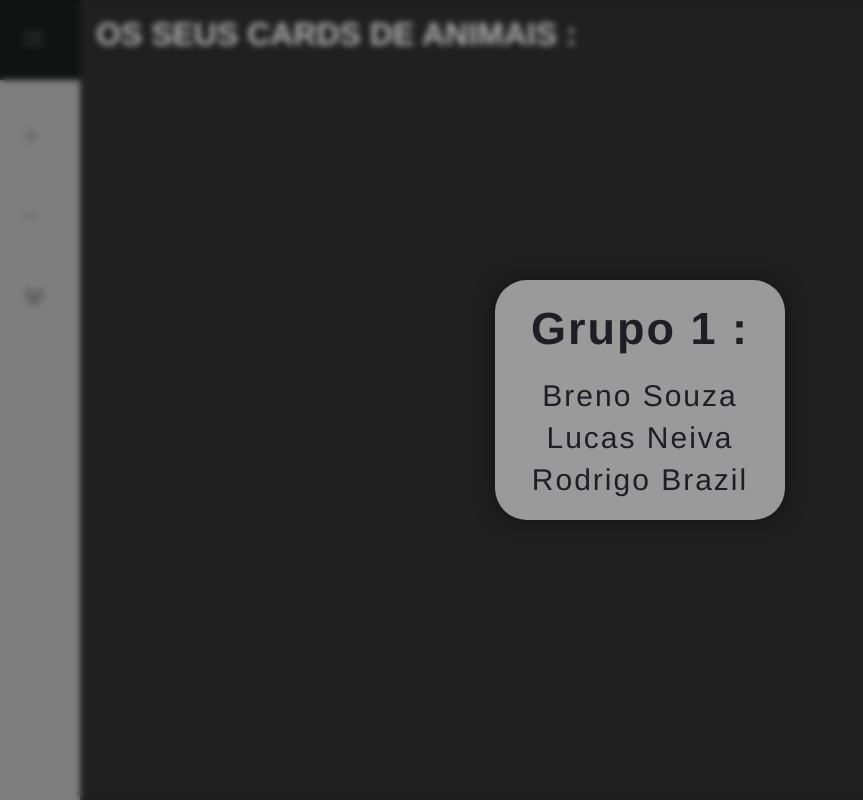
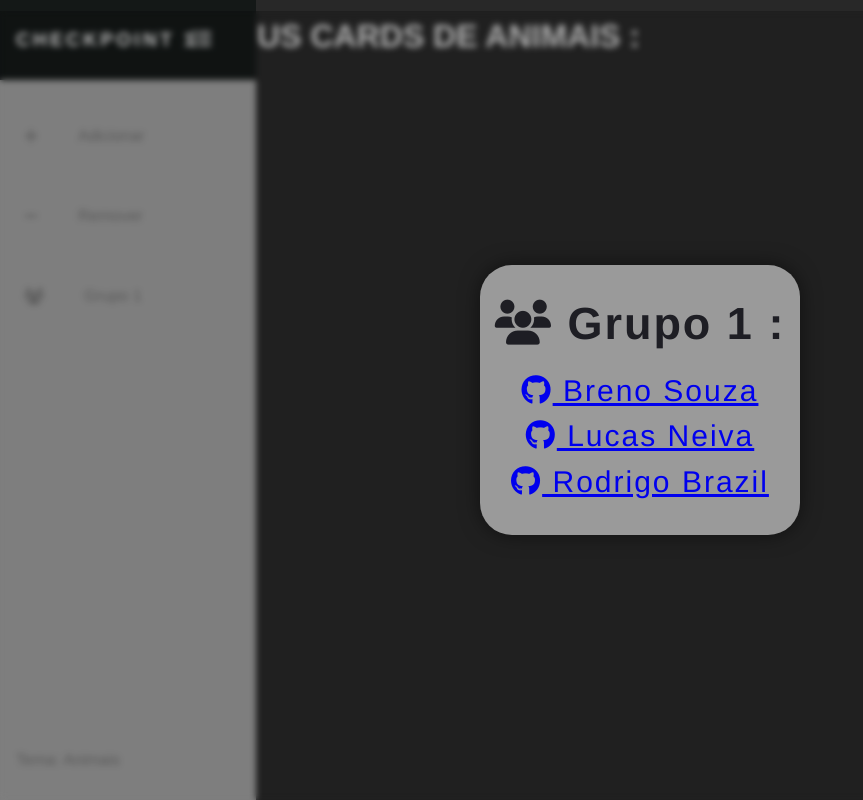
Before and after one commit to Brenex000006/CheckPoint1---Front2, a plain HTML site: page Frontend2Checkpoint1-main/index.html in a window 1280 px wide. Both pictures are taken after a click on the link "Grupo 1". Shown: the whole page, without its empty margins (0-863 px from the left). Drawn offline with Linux system fonts and the light colour scheme.

Commit message:
Add files via upload

```diff
--- a/Frontend2Checkpoint1-main/css/main.css
+++ b/Frontend2Checkpoint1-main/css/main.css
@@ -15,6 +15,8 @@
   outline: 0;
   box-sizing: border-box;
 }
+
+
 
 body {
   font-family: 'Franklin Gothic Medium', 'Arial Narrow', Arial, sans-serif;
@@ -37,8 +39,12 @@ body::-webkit-scrollbar-thumb {
 }
 
 main {
-  margin-left: 5rem;
-  padding: 1rem;
+  margin-left: 7rem;
+  font-size: 1rem;
+  padding: .4rem .4rem .4rem;
+  min-height: 45px;
+  margin-bottom: 1rem;
+  margin-top: .7rem;
 }
 
 /* NavBar */
@@ -327,8 +333,8 @@ main {
 .grupo {
   background-color: #ffffff8c;
   flex-direction: column;
-  width: 290px;
-  height: 240px;
+  width: 320px;
+  height: 270px;
   font-family: 'Franklin Gothic Medium', 'Arial Narrow', Arial, sans-serif;
   color: #1e1e24;
   border-radius: 2rem;
@@ -343,7 +349,9 @@ main {
 .grupo p {
   font-size: 30px;
   margin-top: .5rem;
+  margin-bottom: .2rem;
 }
+
 
 /* Small screens */
 @media only screen and (max-width: 600px) {
--- a/Frontend2Checkpoint1-main/index.html
+++ b/Frontend2Checkpoint1-main/index.html
@@ -5,9 +5,12 @@
     <meta name="viewport" content="width=device-width, initial-scale=1.0" />
     <script defer src="./js/app.js"></script>
     <link rel="stylesheet" href="./css/main.css" />
+    <link rel="stylesheet" href="https://maxcdn.bootstrapcdn.com/font-awesome/4.4.0/css/font-awesome.min.css">
     <link href="https://fonts.googleapis.com/css?family=Open+Sans:300,400,700&display=swap" rel="stylesheet" />
     <script src="https://kit.fontawesome.com/0f7ed121de.js" crossorigin="anonymous"></script>
 </head>
+
+
 
 <body>
     <nav class="navbar">
@@ -67,18 +70,38 @@
     </div>
 
     <div elememt class="modal grupo" id="grupo">
-       <H2>Grupo 1 :</H2>
-        <p>Breno Souza</p>
-        <p>Lucas Neiva</p>
-        <p>Rodrigo Brazil</p>
+       <H2><i class="fas fa-users fa-0.5x"></i> Grupo 1 :</H2>
+
+        <a href="https://github.com/Brenex000006" target="_blank" class="content" >
+            <div class="github">
+          <p><i class="fab fa-github fa-1x"></i> Breno Souza</p>
+        </div>
+        </a>
+
+        <a href="https://github.com/devlucasneiva" target="_blank" class="content" >
+            <div class="github">
+        <p><i class="fab fa-github fa-1x"></i> Lucas Neiva</p>
+        </div>
+        </a>
+
+        <a href="https://github.com/rodrigo-brasil" target="_blank" class="content" >
+            <div class="github">
+        <p><i class="fab fa-github fa-1x"></i> Rodrigo Brazil</p>
+        </div>
+        </a>
+
     </div>
 
     <main>
 
         <header>
-            <h1>OS SEUS CARDS DE ANIMAIS :</h1>
+            <h1><i class="fas fa-paw fa-1x"></i> OS SEUS CARDS DE ANIMAIS :</h1>
         </header>
 
+        <div>
+            <script src="js/03b-contador.js"></script>
+        </div>
+        <br>
         <div class="cards-container" id='cards-container'>
 
         </div>
--- /dev/null
+++ b/Frontend2Checkpoint1-main/js/03b-contador.js
@@ -0,0 +1,15 @@
+if (typeof(Storage) != "undefine") { // verifica se existe o Storage
+    // se existir
+    if (localStorage.visitas) { //verifica se existe o localStorage.visitas = true;
+        // a partir da 2ª vez, pega o está armazenado e conta + 1;
+        localStorage.visitas = Number(localStorage.visitas)+1; // converte em número
+    } else {
+        localStorage.setItem("visitas","1"); //clássica //aceita apenas atring
+        //localStorage.visitas=1; // objetiva
+    }
+    // Imprimir caso seja a 1ª vez: "Visitas: 1"
+    // caso contrário, soma + 1
+    document.write("Visitas: "+localStorage.visitas);
+} else {
+    document.write("Sem suporte a Web Storage!");
+}
```
